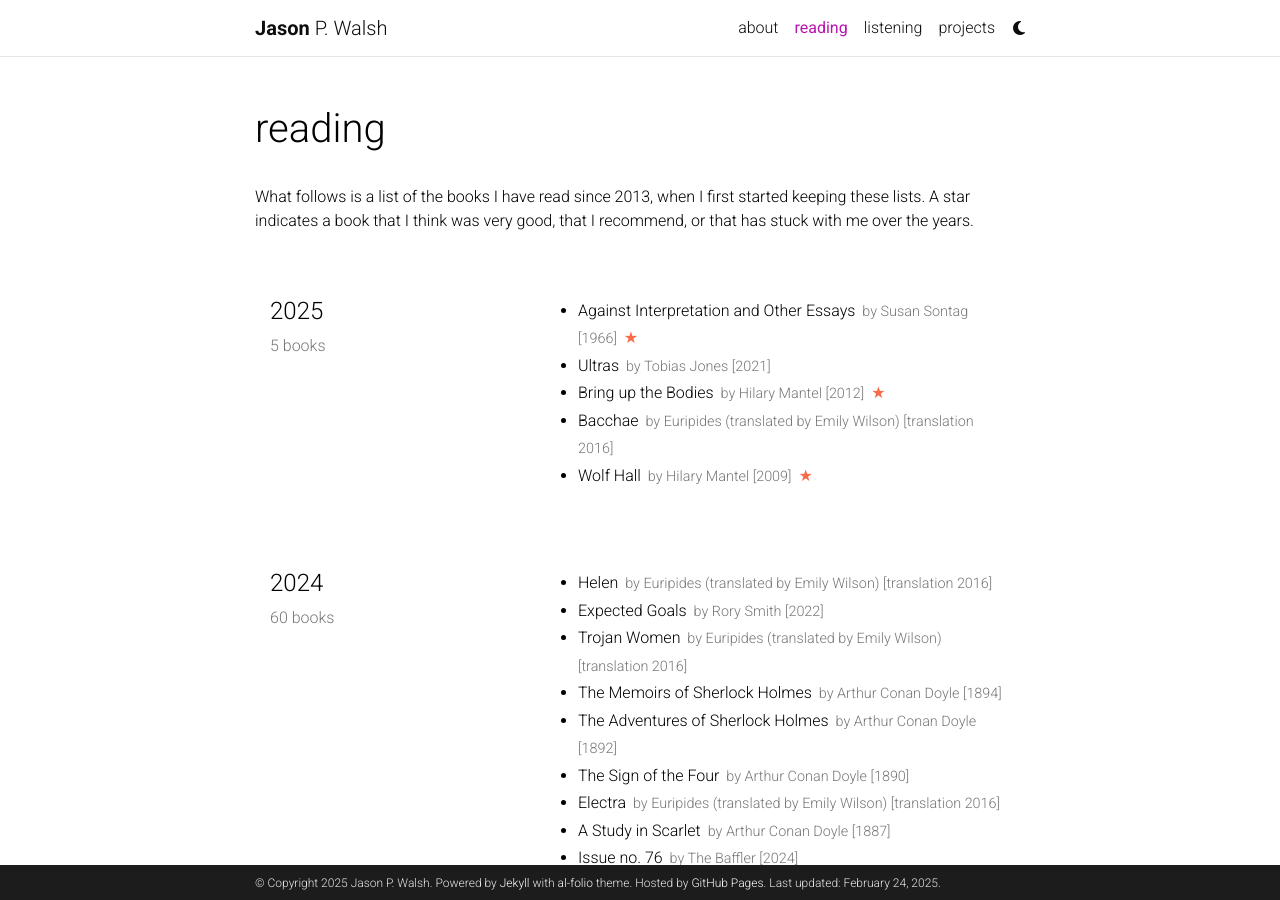
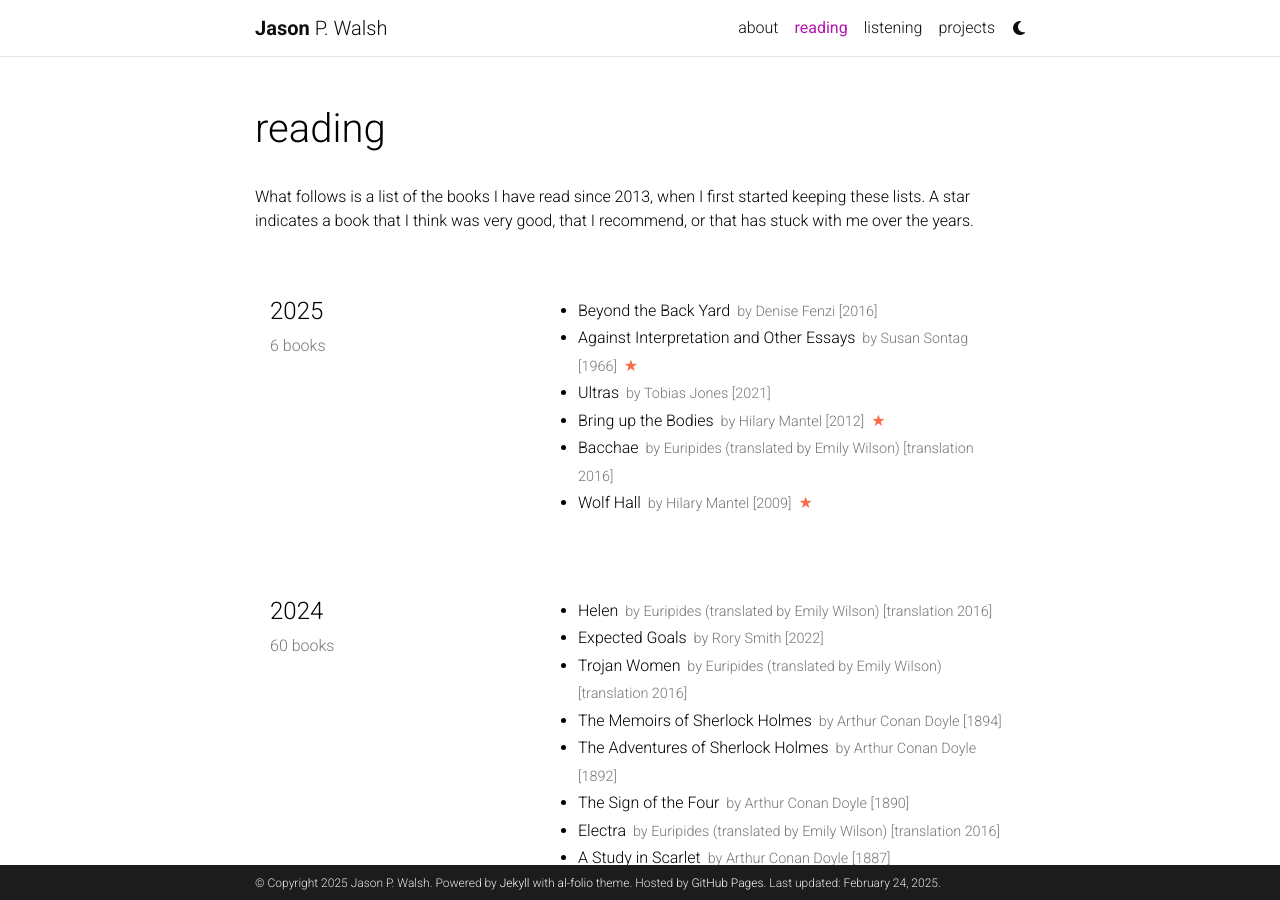
Before and after one commit to jwals23/jwals23.github.io, a Jekyll site: the page built from _pages/reading.md, in a window 1280 px wide and 900 px high. Built offline with Jekyll 4.4.1, drawn with Linux system fonts in a browser that asks for light colours; comment, search, counter and statistics services are not loaded; a style sheet for code colours, icons or effects is not loaded.

Commit message:
Update reading.yml

```diff
--- a/_data/reading.yml
+++ b/_data/reading.yml
@@ -1,6 +1,10 @@
 list:
   - year: "2025"
     books:
+      - title: Beyond the Back Yard
+        author: Denise Fenzi
+        year: 2016
+
       - title: Against Interpretation and Other Essays
         author: Susan Sontag
         year: 1966
```
